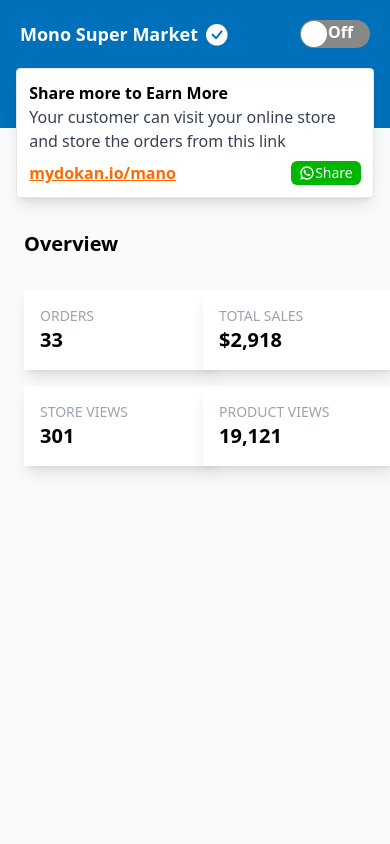
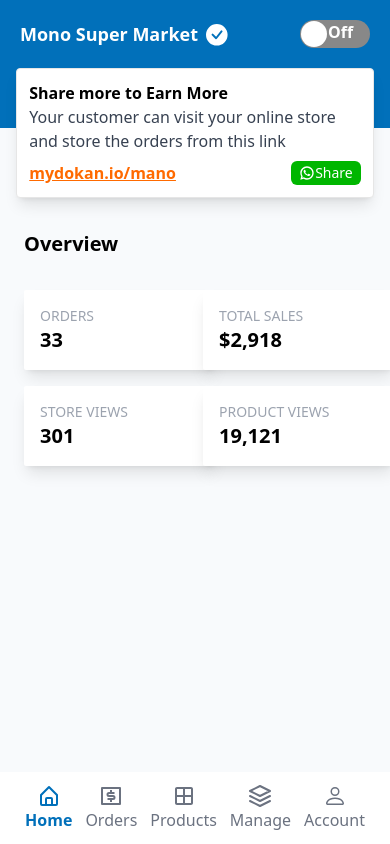
Before and after one commit to Ashraf-Raneem/HealthOs, a React (Create React App) app: page /home in a window 390 px wide. Built offline with nearby package versions, Linux system fonts and the light colour scheme.

Commit message:
basic mobile nav added

```diff
--- /dev/null
+++ b/src/components/footer/Footer.js
@@ -0,0 +1,51 @@
+import React, { useState } from "react";
+import { BiHomeAlt } from "react-icons/bi";
+import { RiMoneyDollarBoxLine } from "react-icons/ri";
+import { MdOutlineWindow } from "react-icons/md";
+import { FiLayers } from "react-icons/fi";
+import { BsPerson } from "react-icons/bs";
+
+const Footer = () => {
+  const [page, setPage] = useState("Home");
+  return (
+    <div className="flex flex-row justify-evenly bg-white border-top border-secondary absolute bottom-0 left-0 right-0 p-3">
+      <div
+        className="flex flex-col justify-center items-center text-gray-500 cursor-pointer"
+        onClick={() => setPage("Home")}
+      >
+        <BiHomeAlt size="1.5rem" color={page === "Home" ? "#0170ba" : ""} />
+        <p className={`${page === "Home" ? "font-bold text-primary" : "font-medium"}`}>Home</p>
+      </div>
+      <div
+        className="flex flex-col justify-center items-center text-gray-500 cursor-pointer"
+        onClick={() => setPage("Orders")}
+      >
+        <RiMoneyDollarBoxLine size="1.5rem" color={page === "Orders" ? "#0170ba" : ""} />
+        <p className={`${page === "Orders" ? "font-bold text-primary" : "font-medium"}`}>Orders</p>
+      </div>
+      <div
+        className="flex flex-col justify-center items-center text-gray-500 cursor-pointer"
+        onClick={() => setPage("Products")}
+      >
+        <MdOutlineWindow size="1.5rem" color={page === "Products" ? "#0170ba" : ""} />
+        <p className={`${page === "Products" ? "font-bold text-primary" : "font-medium"}`}>Products</p>
+      </div>
+      <div
+        className="flex flex-col justify-center items-center text-gray-500 cursor-pointer"
+        onClick={() => setPage("Manage")}
+      >
+        <FiLayers size="1.5rem" color={page === "Manage" ? "#0170ba" : ""} />
+        <p className={`${page === "Manage" ? "font-bold text-primary" : "font-medium"}`}>Manage</p>
+      </div>
+      <div
+        className="flex flex-col justify-center items-center text-gray-500 cursor-pointer"
+        onClick={() => setPage("Account")}
+      >
+        <BsPerson size="1.5rem" color={page === "Account" ? "#0170ba" : ""} />
+        <p className={`${page === "Account" ? "font-bold text-primary" : "font-medium"}`}>Account</p>
+      </div>
+    </div>
+  );
+};
+
+export default Footer;
--- a/src/pages/dashboard/Dashboard.js
+++ b/src/pages/dashboard/Dashboard.js
@@ -3,6 +3,7 @@ import ReactSwitch from "react-switch";
 import { RiWhatsappLine } from "react-icons/ri";
 import { BsFillCheckCircleFill } from "react-icons/bs";
 import DashboardBox from "../../components/dashboard-box/DashboardBox";
+import Footer from "../../components/footer/Footer";
 
 const Dashboard = () => {
   return (
@@ -46,6 +47,7 @@ const Dashboard = () => {
           <DashboardBox title="Product Views" value="19,121" />
         </div>
       </div>
+      <Footer />
     </div>
   );
 };
```
